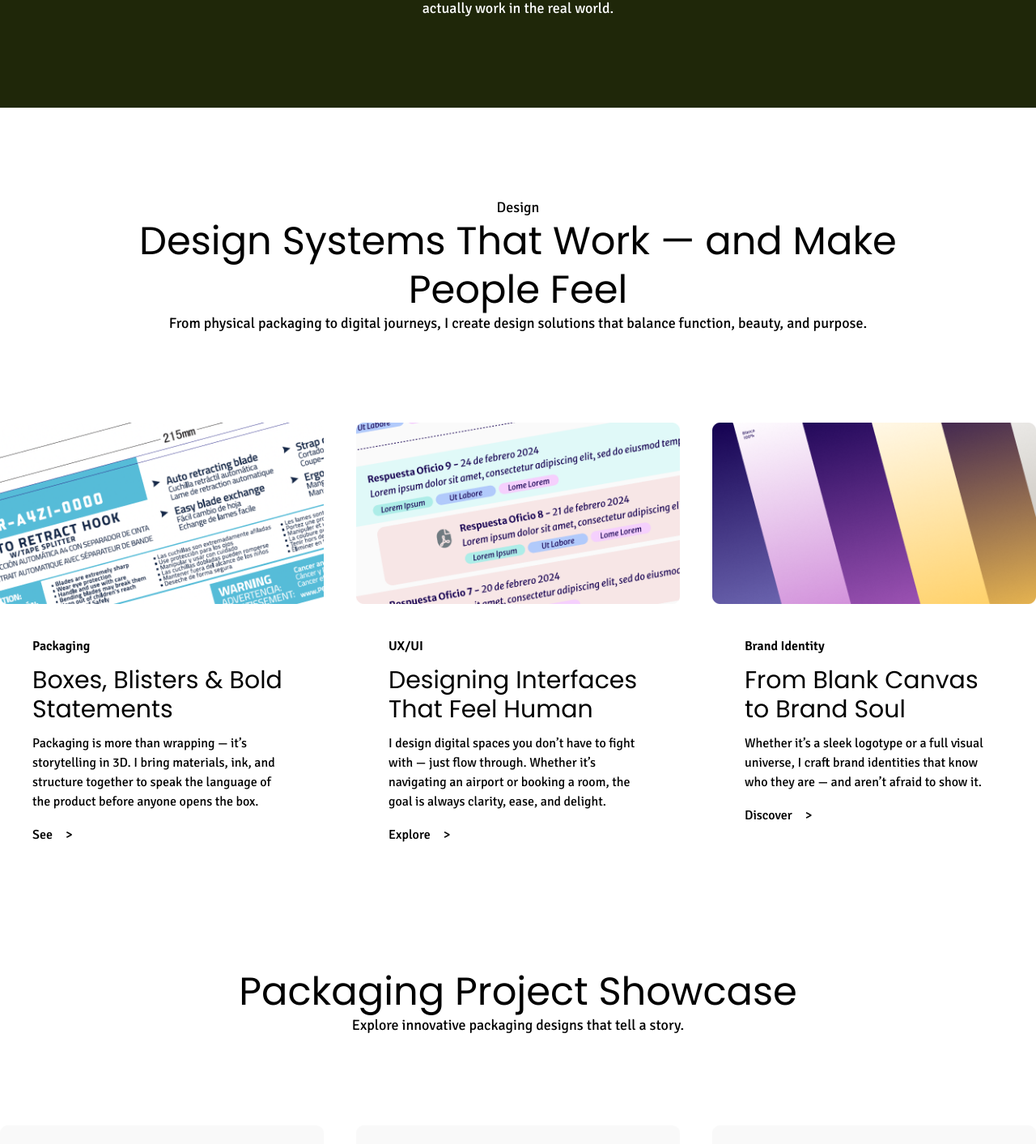
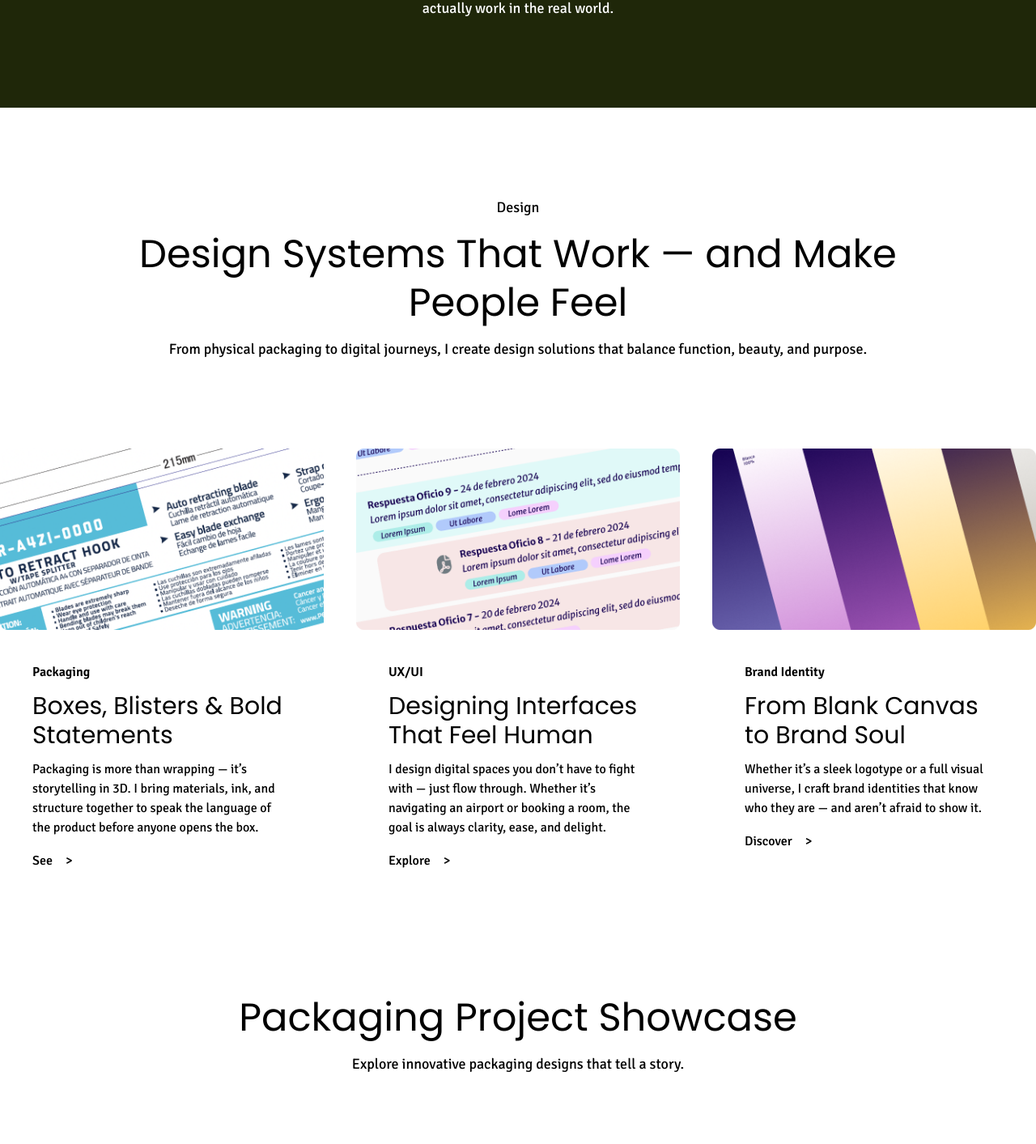
Before and after one commit to humbertolopez/yizia-porta, a Next.js app: page / in a window 1280 px wide. Shown: the part 436-1849 px from the top of the page at 81% size. Built offline with nearby package versions, Linux system fonts and the light colour scheme.

Commit message:
new title area

```diff
--- a/components/home/DesignSystemsThatWork/DesignSystemsThatWork.tsx
+++ b/components/home/DesignSystemsThatWork/DesignSystemsThatWork.tsx
@@ -1,18 +1,14 @@
 import Card from "@/components/general/Card/Card";
+import TitleArea from "../TitleArea/TitleArea";
 
 export default function DesignSystemsThatWork() {
   return (
     <section>
-      <div className="container mx-auto py-28 w-3/4">
-        <p className="text-center font-signika text-lg/tight">Design</p>
-        <h2 className="text-center font-poppins text-5xl/tight">
-          Design Systems That Work — and Make People Feel
-        </h2>
-        <p className="text-center font-signika text-lg/tight">
-          From physical packaging to digital journeys, I create design solutions
-          that balance function, beauty, and purpose.
-        </p>
-      </div>
+      <TitleArea
+        title="Design Systems That Work — and Make People Feel"
+        tagline="Design"
+        description="From physical packaging to digital journeys, I create design solutions that balance function, beauty, and purpose."
+      />
       <div className="container mx-auto w-full flex gap-10">
         <Card
           title="Boxes, Blisters & Bold Statements"
--- a/components/home/Packaging/Packaging.tsx
+++ b/components/home/Packaging/Packaging.tsx
@@ -1,16 +1,13 @@
 import Card from "@/components/general/Card/Card";
+import TitleArea from "../TitleArea/TitleArea";
 
 export default function Packaging() {
   return (
     <section>
-      <div className="container mx-auto py-28 w-3/4">
-        <h2 className="text-center font-poppins text-5xl/tight">
-          Packaging Project Showcase
-        </h2>
-        <p className="text-center font-signika text-lg/tight">
-          Explore innovative packaging designs that tell a story.
-        </p>
-      </div>
+      <TitleArea
+        title="Packaging Project Showcase"
+        description="Explore innovative packaging designs that tell a story."
+      />
       <div className="container mx-auto w-full flex gap-10">
         <Card
           title="AccuTec Pro: Cookie Jar"
--- /dev/null
+++ b/components/home/TitleArea/TitleArea.tsx
@@ -0,0 +1,23 @@
+type TitleAreaProps = {
+  title: string;
+  tagline?: string;
+  description: string;
+};
+
+export default function TitleArea({
+  title,
+  tagline,
+  description,
+}: TitleAreaProps) {
+  return (
+    <div className="container mx-auto py-28 w-3/4">
+      {tagline && (
+        <p className="text-center font-signika text-lg/tight mb-4">{tagline}</p>
+      )}
+      <h2 className="text-center font-poppins text-5xl/tight">{title}</h2>
+      <p className="text-center font-signika text-lg/tight mt-4">
+        {description}
+      </p>
+    </div>
+  );
+}
```
